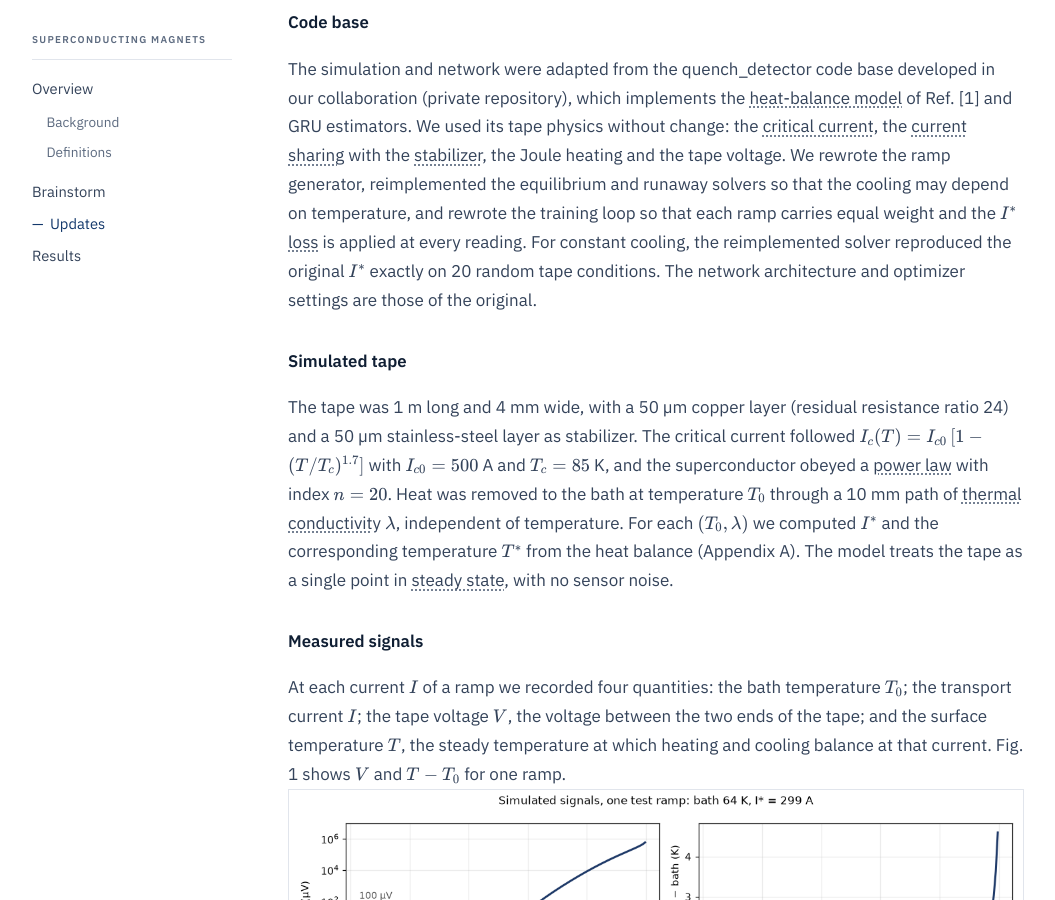
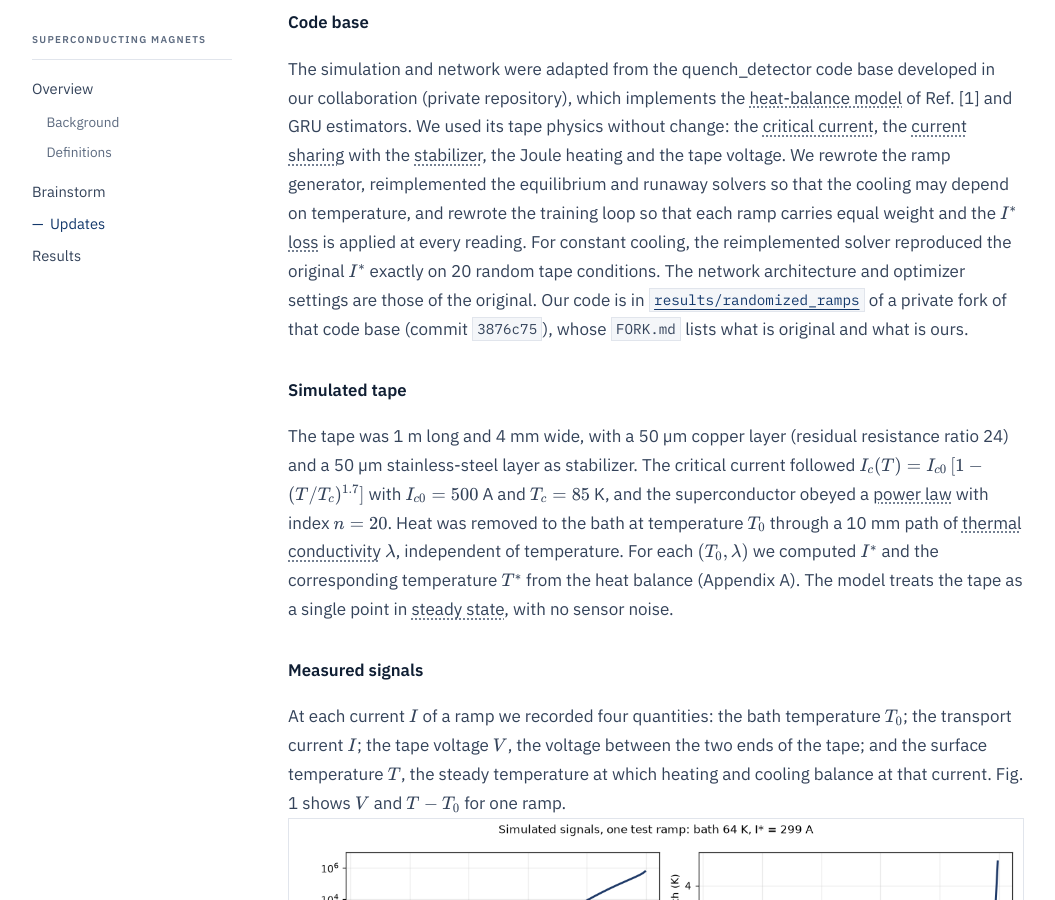
Before and after one commit to kyoon-mit/kyoon-mit.github.io, a Jekyll site: the page built from docs/_magnet_updates/2026-10-21-gru-learning-runaway.md, in a window 1280 px wide and 900 px high, scrolled down 1706 px. Shown: the whole window, without its empty margins (104-1159 px from the left). Built offline with Jekyll 4.4.1, drawn with Linux system fonts in a browser that asks for light colours.

Commit message:
Magnets report: link to our code in the quench_detector fork
Co-Authored-By: Claude Opus 5.5 <noreply@anthropic.com>

```diff
--- a/docs/_magnet_updates/2026-10-21-gru-learning-runaway.md
+++ b/docs/_magnet_updates/2026-10-21-gru-learning-runaway.md
@@ -69,7 +69,10 @@ cooling may depend on temperature, and rewrote the training loop so that each
 ramp carries equal weight and the $I^{\ast}$ loss is applied at every reading. For
 constant cooling, the reimplemented solver reproduced the original $I^{\ast}$
 exactly on 20 random tape conditions. The network architecture and optimizer
-settings are those of the original.
+settings are those of the original. Our code is in
+[`results/randomized_ramps`](https://github.com/kyoon-mit/quench_detector/tree/3876c75/results/randomized_ramps)
+of a private fork of that code base (commit `3876c75`), whose `FORK.md` lists
+what is original and what is ours.
 
 ### Simulated tape
 
```
